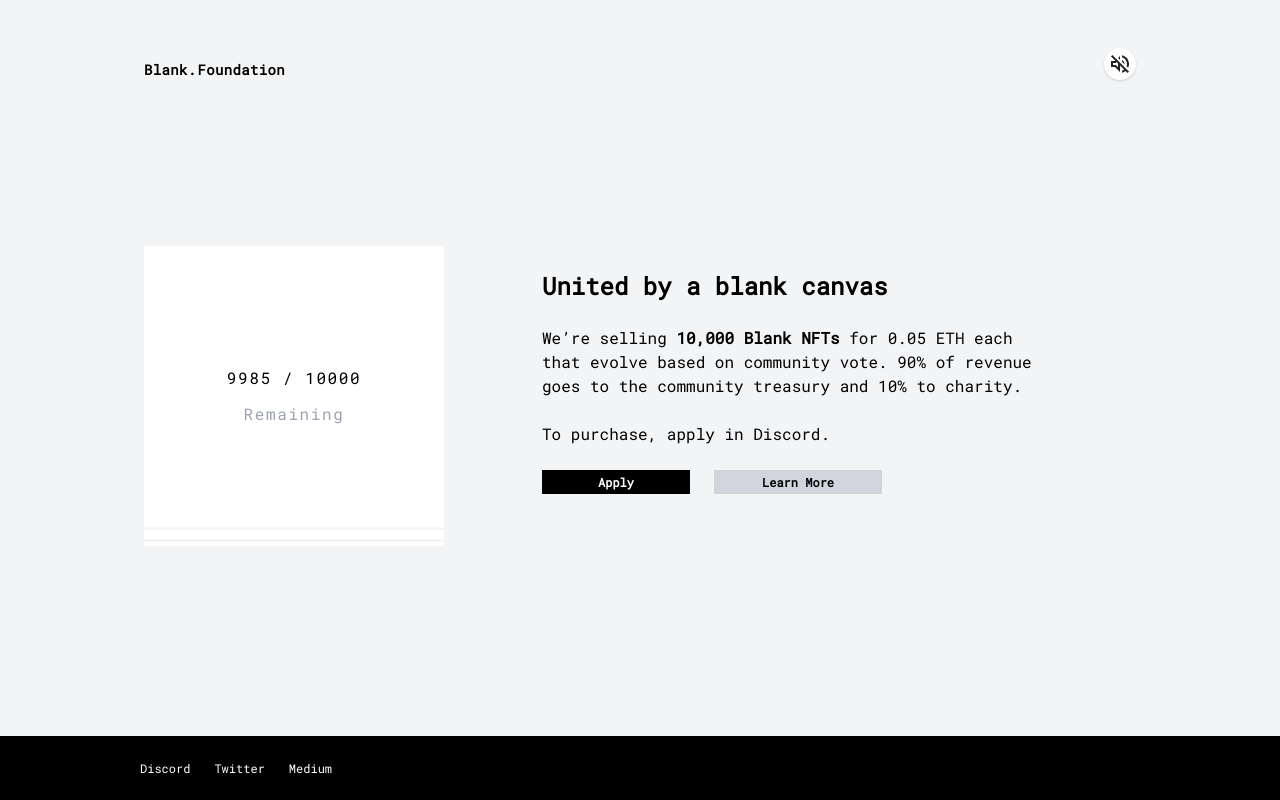
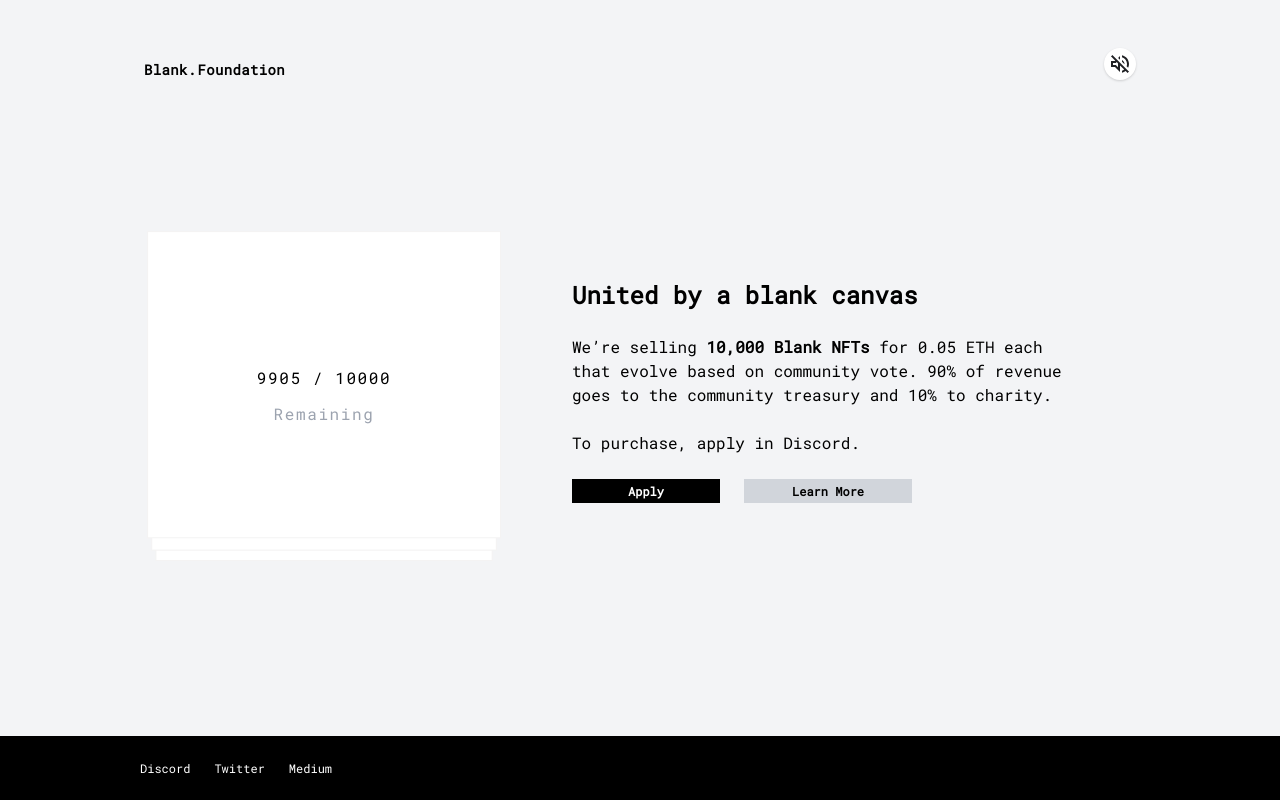
Before and after one commit to chaseadam17/website, a Next.js app: page / in a window 1280 px wide. Built offline with nearby package versions, Linux system fonts and the light colour scheme.

Commit message:
fixing nft image

```diff
--- a/pages/index.tsx
+++ b/pages/index.tsx
@@ -19,7 +19,7 @@ const home = function Home() {
       countElement.innerHTML = nextCount;
 
       if (count > current + 1) {
-        const time = 1000 * Math.pow(current / count, 100);
+        const time = 1000 * Math.pow(current / count, 1000);
         timeout = setTimeout(tick, time);
       }
     }
@@ -80,13 +80,13 @@ const home = function Home() {
         </header>
 
         <main className="md:mx-auto md:flex md:container lg:px-6 xl:px-36">
-          <div className="mb-12 flex flex-none bg-center text-center text-md tracking-widest" style={{width: "300px", height: "300px", backgroundImage: `url("/nft.png")`}}>
+          <div className="mx-auto sm:mx-0 mb-12 flex flex-none bg-center bg-contain bg-no-repeat text-center text-md tracking-widest" style={{width: "360px", height: "330px", backgroundImage: `url("/nft.png")`}}>
             <div className="m-auto">
               <div><span id="canvas-count">10000</span> / 10000</div>
               <div className="text-gray-400 pt-3">Remaining</div>
             </div>
           </div>
-          <div className="flex-none mx-auto w-11/12 md:w-1/2 my-12 md:my-6">
+          <div className="flex-none mx-auto w-11/12 md:w-1/2 my-12 md:my-12">
             <h1 className="text-2xl mb-6 font-semibold">United by a blank canvas</h1>
             <p className="text-md mb-6">
               We’re selling <span className="font-extrabold">10,000 Blank NFTs</span> for 0.05 ETH
```
Also changed, not shown: public/nft.png.
